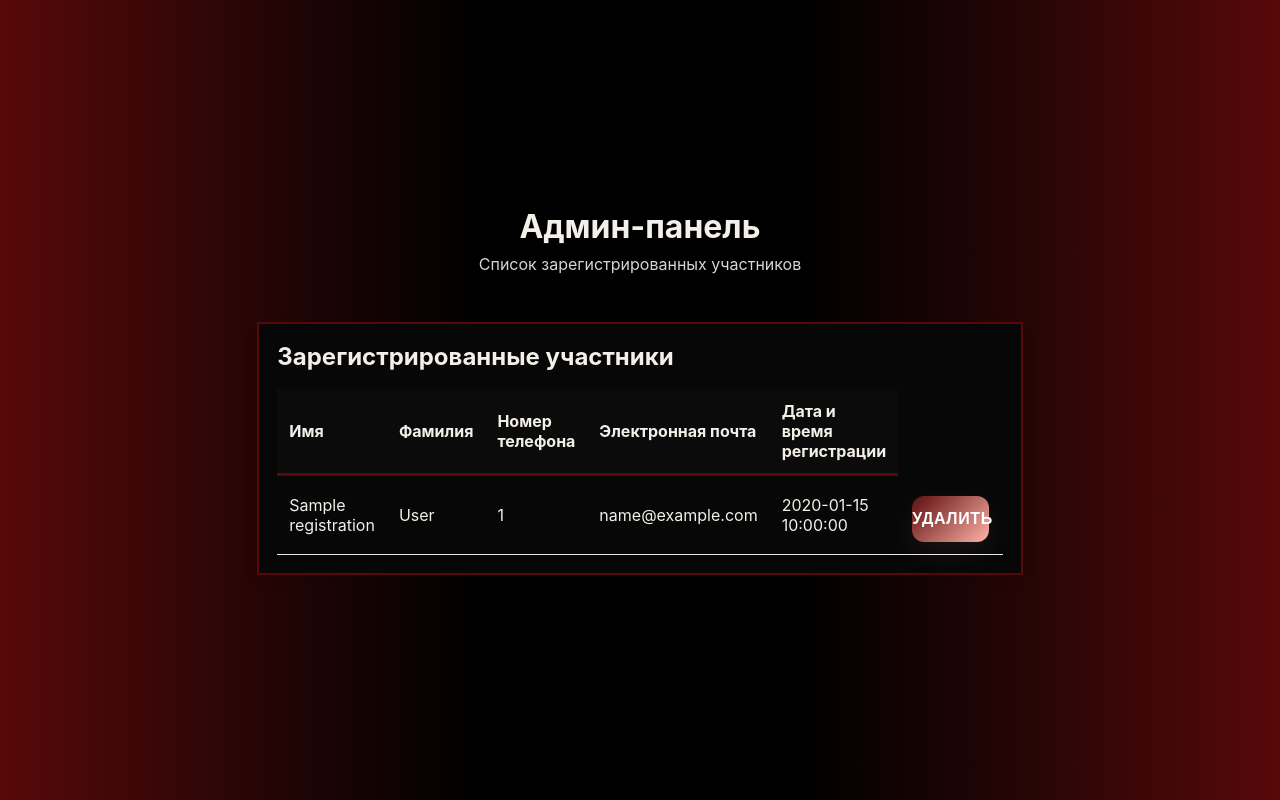
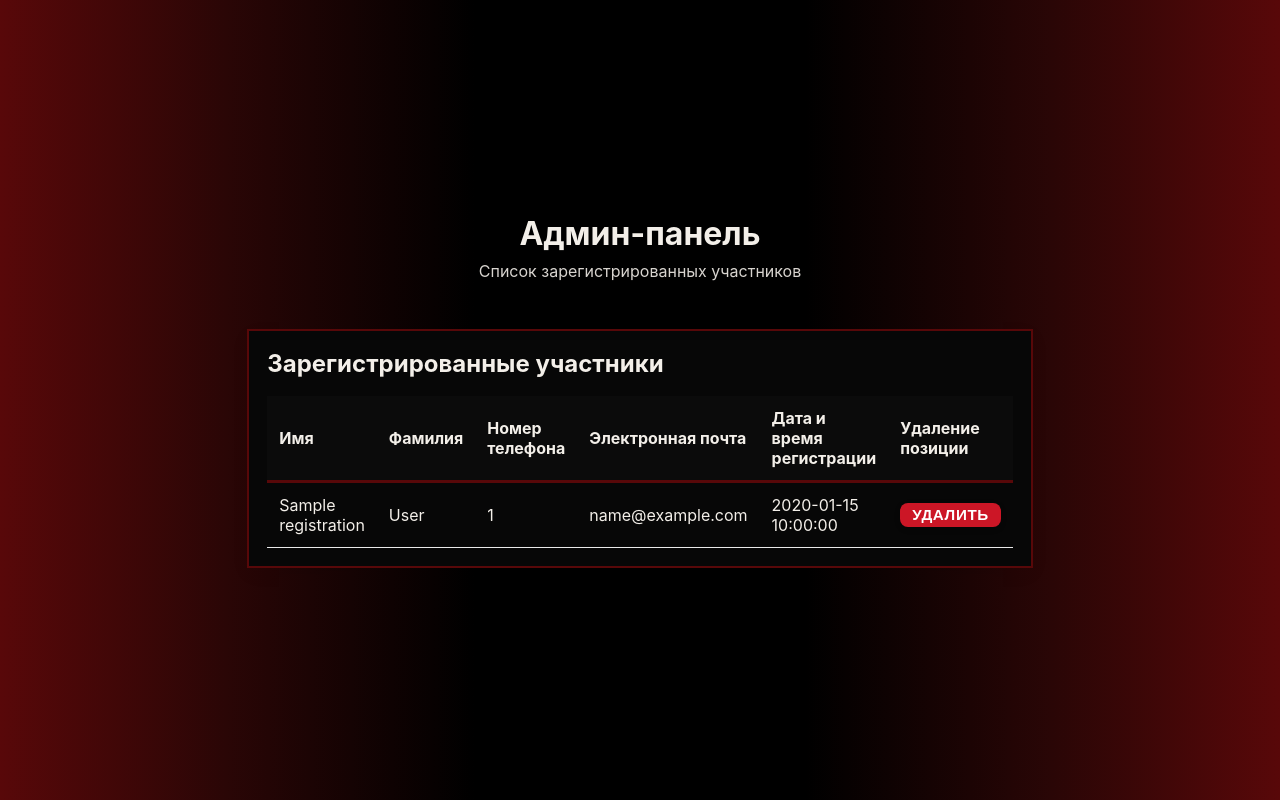
Before and after one commit to SonOfSun-cd/school-event, a FastAPI app: template app/backend/templates/admin.html in a window 1280 px wide. Run offline with FastAPI, Linux system fonts and the light colour scheme; the template is opened without the code that fills it: most values are stand-ins (such as "Sample title", 1, 10 or a date in 2020); parts of the project's set-up code (start-up, migrations or seed data) failed here and were passed over.

Commit message:
правки3

```diff
--- a/app/backend/main.py
+++ b/app/backend/main.py
@@ -44,12 +44,6 @@ async def index(
     return templates.TemplateResponse(request, "index.html")
 
 
-@app.get('/admin')
-async def admin(
-    request: Request,
-    db: Session = Depends(get_db)
-    ):
-    return templates.TemplateResponse(request, "admin_access.html")
 
 @app.get('/registration_form')
 async def form(
@@ -74,6 +68,9 @@ async def form_validate(
     csrf_protect: CsrfProtect = Depends()
 ):
     csrf_protect.validate_csrf(form_token, request)
+    if not phone_number and not email:
+        print("Validation error: No contact information provided")
+        return RedirectResponse("/registration_form", status_code=303)
     try:
         validated_data = schemas.CreateRegistration(name=name, email=email or None, phone_number=phone_number or None)
     except Exception as e:
@@ -83,18 +80,34 @@ async def form_validate(
     db.commit()
     return RedirectResponse("/index", status_code=303)
 
+@app.get('/admin')
+async def admin(
+    request: Request,
+    db: Session = Depends(get_db)
+    ):
+    return templates.TemplateResponse(request, "admin_access.html")
 
-@app.post('/admin/confirm')
-async def fetch_registrations(
+
+@app.post('/admin')
+async def admin_access(
     request: Request,
     password: str = Form(...),
     db: Session = Depends(get_db),
 ):
     ADMIN_PASSWORD = os.environ.get('ADMIN_PASSWORD', 'SuperSecretAdminPass')
     if password == ADMIN_PASSWORD:
-        registrations = db.query(models.Registration).all()
-        return templates.TemplateResponse(request, "admin.html", {"registrations": registrations})
+        return RedirectResponse("/admin/confirmed", status_code=303)
     return {"message": "you are not allowed on this page"}
+
+@app.post('/admin/confirmed')
+async def fetch_registrations(
+    request: Request,
+    password: str = Form(...),
+    db: Session = Depends(get_db),
+):
+    registrations = db.query(models.Registration).all()
+    return templates.TemplateResponse(request, "admin.html", {"registrations": registrations})
+
 
 
 
@@ -108,7 +121,7 @@ async def delete_registration(
     if registration:
         db.delete(registration)
         db.commit()
-    return RedirectResponse("/admin/confirm", status_code=303)
+    return RedirectResponse("/admin/confirmed", status_code=303)
 
 @app.get('/{path:path}')
 async def redirect_to_index(
--- a/app/backend/static/style.css
+++ b/app/backend/static/style.css
@@ -349,3 +349,28 @@ tbody tr:hover { background: var(--muted); }
   .index-side { display: none !important; }
   body.show-right-side-mobile .index-side--right { display: flex !important; }
 }
+
+
+.btn-delete {
+  display: inline-block;
+  background-color: #cc1626;
+  color: #ffffff;
+  padding: 4px 12px;
+  font-size: 0.95rem;
+  line-height: 1;
+  border: none;
+  border-radius: 8px;
+  cursor: pointer;
+  transition: transform .12s ease, background-color .12s ease, box-shadow .12s ease;
+  box-shadow: 0 2px 6px rgba(0,0,0,0.12);
+  text-decoration: none;
+  vertical-align: middle;
+}
+
+.btn-delete:hover {
+  background-color: #e02836;
+  transform: scale(1.02);
+  box-shadow: 0 6px 14px rgba(0,0,0,0.16);
+}
+
+.table-container .btn-delete { width: auto; padding-top:4px; padding-bottom:4px; }
--- a/app/backend/templates/admin.html
+++ b/app/backend/templates/admin.html
@@ -27,6 +27,7 @@
                                     <th>Номер телефона</th>
                                     <th>Электронная почта</th>
                                     <th>Дата и время регистрации</th>
+                                    <th>Удаление позиции</th>
                                 </tr>
                             </thead>
                             <tbody>
@@ -39,7 +40,7 @@
                                         <td>{{registration.datetime}}</td>
                                         <td>
                                             <form method="POST" action="/admin/delete/{{registration.id}}" onsubmit="return confirm('Вы уверены, что хотите удалить эту регистрацию?');">
-                                                <button type="submit" class="btn-register full-width">Удалить</button>
+                                                <button type="submit" class="btn-delete">Удалить</button>
                                             </form>
                                         </td>
                                     </tr>
```
